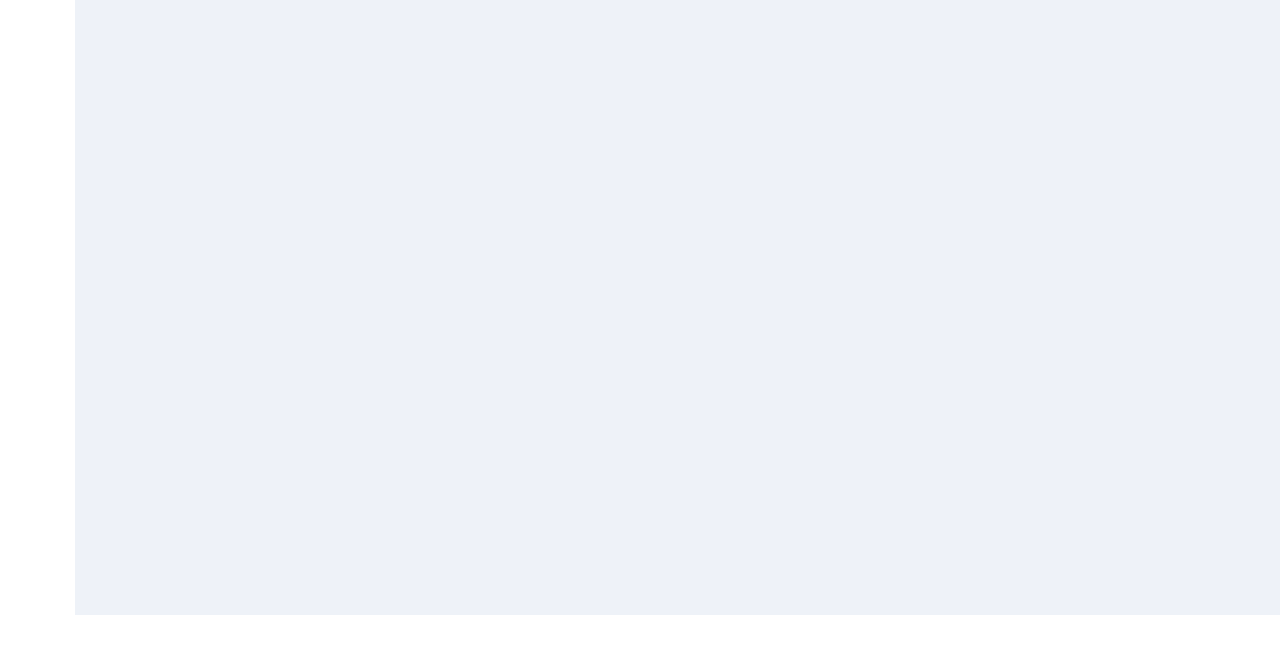
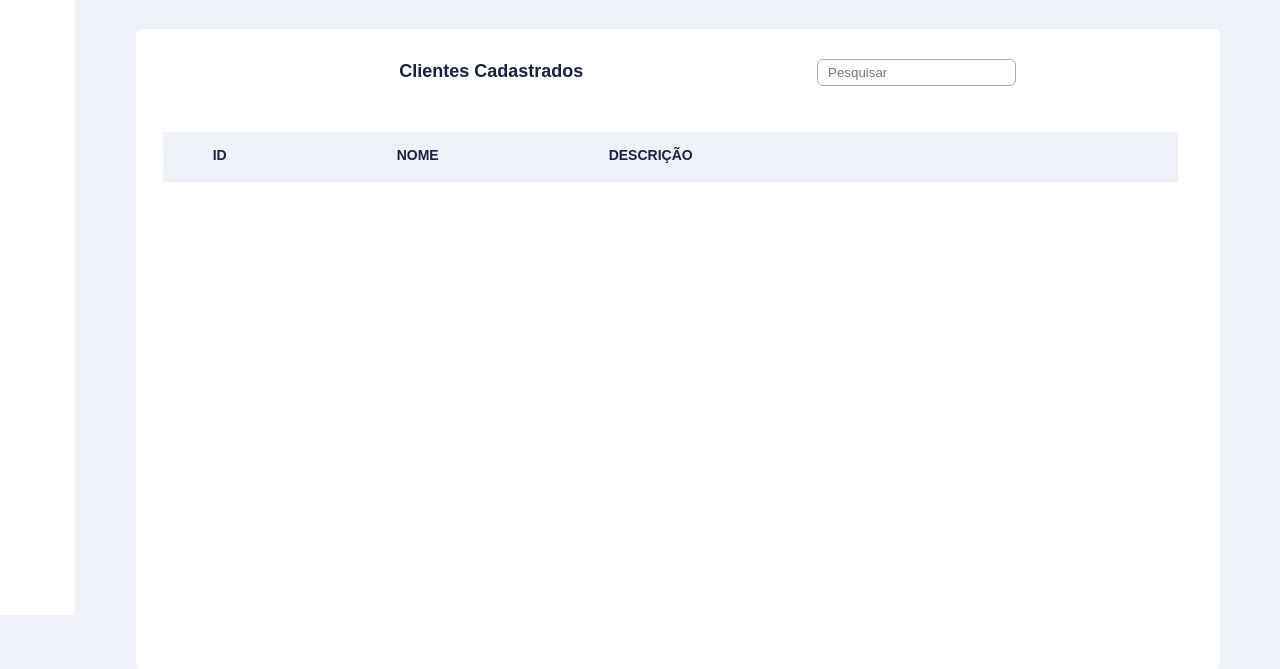
Before and after one commit to samucka98/crud, a website: page public/index.html in a window 1280 px wide. Shown: the part 185-854 px from the top of the page. Before the commit the page ends 800 px from the top, so only its background shows below. Drawn offline with Linux system fonts and the light colour scheme; no server answers.

Commit message:
Integraçao da listagem no frontend

```diff
--- a/public/index.html
+++ b/public/index.html
@@ -29,7 +29,26 @@
 
           <button id="atualizar">Atualizar</button>
         </div>
+
+        <div id="listClients">
+          <div class="optionList">
+            <span>Clientes Cadastrados</span>
+
+            <input type="search" name="" id="" placeholder="Pesquisar">
+          </div>
+
+          <ul class="categories">
+            <li class="cat">ID</li>
+            <li class="cat">NOME</li>
+            <li class="cat">DESCRIÇÃO</li>
+          </ul>
+
+          <div id="LIST_CLI">
+          </div>
+        </div>
       </div>
     </div>
+
+    <script src="./scripts/script.js"></script>
   </body>
 </html>
--- a/public/scripts/script.js
+++ b/public/scripts/script.js
@@ -13,18 +13,16 @@ function getClients() {
 
       clientList.forEach(client => {
         let clientElement =
-          `<div class="client" id=${client.id}>
-              <button>Editar</button>
-              <button>Remover</button>
-              <span class="idClient">ID: id=${client.id}</span>
-              <span>Nome: <a href="#">${client.name}</a></span>
-              <p>Descrição: ${client.description}</p>
-            </div>`;
+          ` <ul class="cardCli" id=${client.id}>
+              <li class="cat">${client.id}</li>
+              <li class="cat">${client.name}</li>
+              <li class="cat">${client.description}</li>
+            </ul>`;
 
         clients += clientElement;
       });
 
-      document.getElementById('clients').innerHTML = clients;
+      document.getElementById('LIST_CLI').innerHTML = clients;
     });
 }
 
--- a/public/styles/global.css
+++ b/public/styles/global.css
@@ -69,3 +69,61 @@ body {
   background:linear-gradient(90deg, #fc5a1a 0%, #f7b733 100% );
   transition: .4s;
 }
+
+#listClients {
+  background-color: #fff;
+  width: 90%;
+  height: 80vh;
+  margin-left: 5%;
+  border-radius: 6px;
+}
+
+.optionList {
+  display: flex;
+  width: 100%;
+  justify-content: space-evenly;
+  align-items: baseline;
+  padding: 30px;
+  color: #192048;
+  font-size: 18px;
+  font-family: Arial, Helvetica, sans-serif;
+  font-weight: bold;
+}
+
+.optionList input {
+  border: none;
+  border-radius: 6px;
+  border: 1px solid #aaa;
+  padding: 5px 10px;
+  outline: none;
+}
+
+.categories {
+  width: 90%;
+  height: 50px;
+  background-color: #eef2f8;
+  margin-left: 2.5%;
+  list-style: none;
+  display: flex;
+  justify-content: left;
+  align-items: baseline;
+}
+
+.cat {
+  color: #192048;
+  font-family: Arial, Helvetica, sans-serif;
+  font-weight: bold;
+  font-size: 14px;
+  padding: 15px 160px 10px 10px;
+}
+
+.cardCli {
+  width: 90%;
+  height: 50px;
+  border-bottom: 1px solid #eef2f8;
+  margin-left: 2.5%;
+  list-style: none;
+  display: flex;
+  justify-content: left;
+  align-items: baseline;
+}
```
